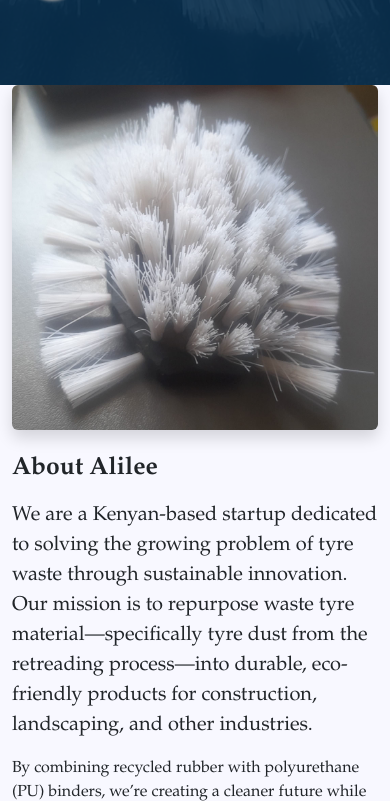
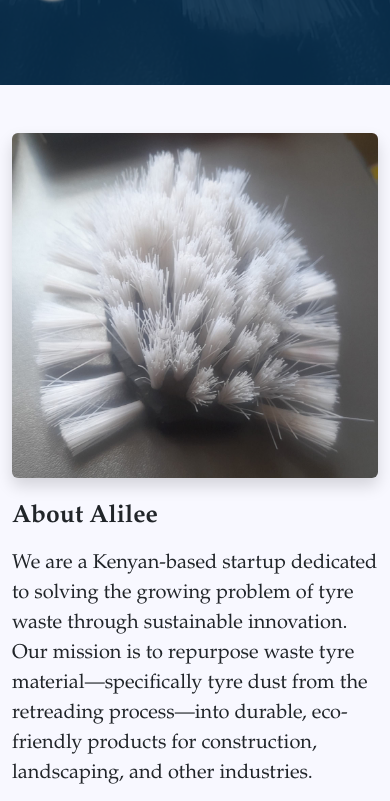
Before and after one commit to GNWekesa/AlileeTransformed, a plain HTML site: page index.html in a window 390 px wide. Shown: the part 825-1626 px from the top of the page. Drawn offline with nearby package versions, Linux system fonts and the light colour scheme; a script that the page names is missing.

Commit message:
added padding to sections

```diff
--- a/css/basic.css
+++ b/css/basic.css
@@ -22,6 +22,17 @@
   color: #001C6C !important;
 }
 /**********end of nav bar style**********/
+
+/*style for sections to prevent them from overlapping*/
+section {
+  padding: 2rem 0; /* Top and bottom padding */
+}
+
+@media (max-width: 576px) {
+  section {
+    padding: 3rem 0; /* More space on small screens */
+  }
+}
 
 
 
```
